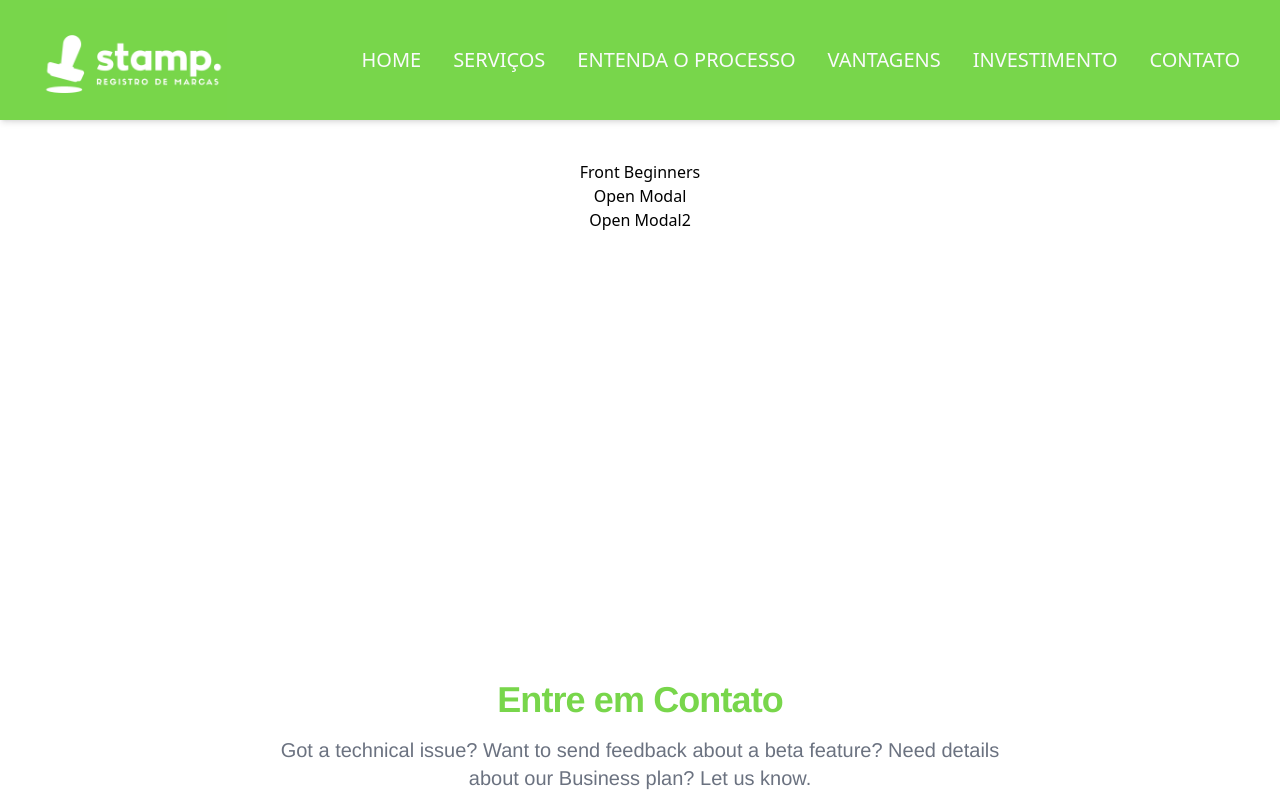
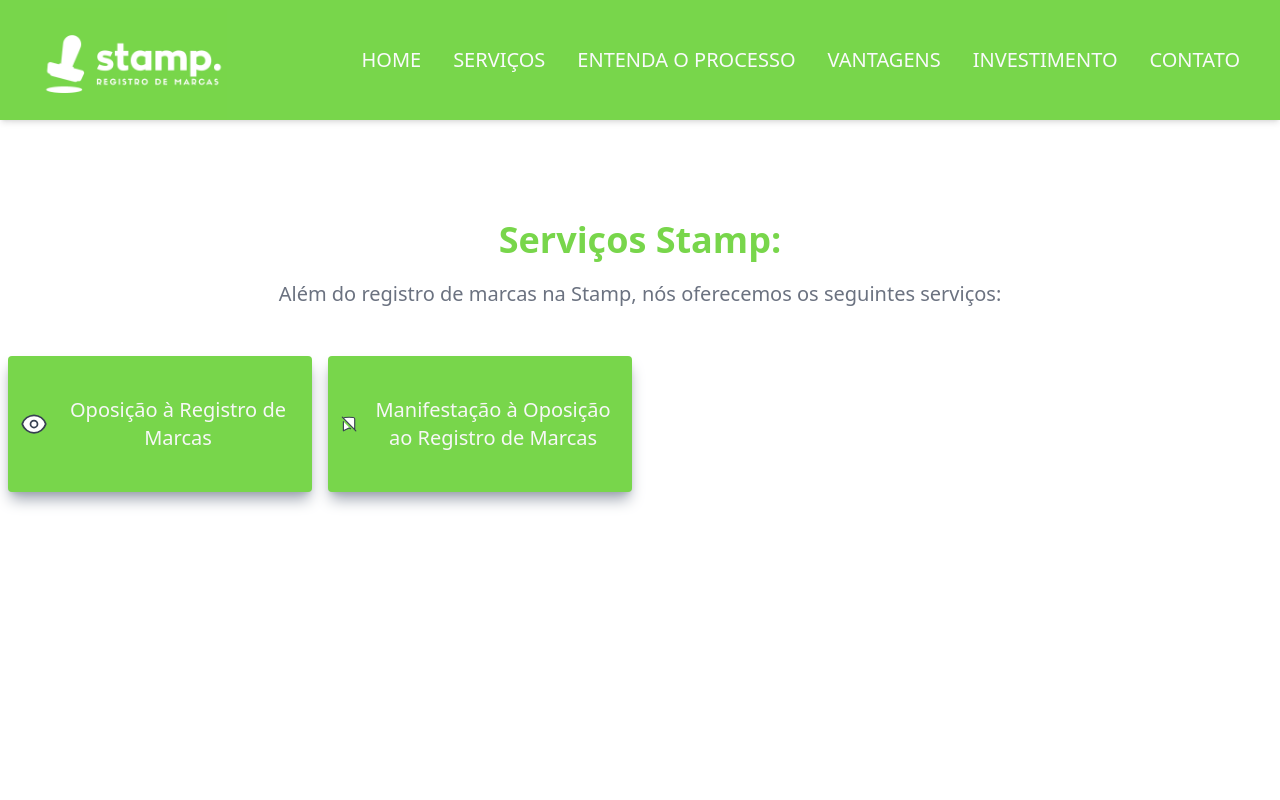
Before and after one commit to oscar-barreto/Stamp-front, a React (Vite) app in the folder stamp-front/: page /Services in a window 1280 px wide. Shown: the top 800 px of the page. Built offline with nearby package versions, Linux system fonts and the light colour scheme.

Commit message:
Services finally with the right design
 still not finished

```diff
--- a/stamp-front/src/components/Options/EyeIcon.jsx
+++ b/stamp-front/src/components/Options/EyeIcon.jsx
@@ -2,7 +2,7 @@
 const EyeIcon = () => {
   return (
     <div className="flex justify-center items-center">
-        <svg xmlns="http://www.w3.org/2000/svg" fill="white" viewBox="0 0 24 24" strokeWidth={1.5} stroke="currentColor" className=" w-8 h-8 mx-2 text-gray-400">
+        <svg xmlns="http://www.w3.org/2000/svg" fill="white" viewBox="0 0 24 24" strokeWidth={1.5} stroke="currentColor" className=" w-7 h-7 mr-2 text-gray-700">
             <path strokeLinecap="round" strokeLinejoin="round" d="M2.036 12.322a1.012 1.012 0 010-.639C3.423 7.51 7.36 4.5 12 4.5c4.638 0 8.573 3.007 9.963 7.178.07.207.07.431 0 .639C20.577 16.49 16.64 19.5 12 19.5c-4.638 0-8.573-3.007-9.963-7.178z" />
             <path strokeLinecap="round" strokeLinejoin="round" d="M15 12a3 3 0 11-6 0 3 3 0 016 0z" />
         </svg>
--- a/stamp-front/src/components/Options/Modal.jsx
+++ b/stamp-front/src/components/Options/Modal.jsx
@@ -4,12 +4,12 @@ const Modal = ({isOpen,setOpenModal, children}) => {
 
 if(isOpen) { return (
 
-    <div className="fixed bg-gray-300 z-2" style={{left:"0",top:"0", right:"0", bottom:'0'}}>
-        <div className="fixed top-1/2 left-1/2 p-40 rounded bg-[#f7f7f7] text-gray-600 text-xl font-light" style={{transform:"translate(-50%,-50%)"}}>
+    <div className="fixed bg-gray-200 z-2" style={{left:"0",top:"0", right:"0", bottom:'0'}}>
+        <div className="fixed top-1/2 left-1/2 p-5 shadow-lg shadow-gray-400 rounded-xl bg-[#f7f7f7] text-gray-600 text-xl font-light" style={{transform:"translate(-50%,-50%)"}}>
                 <div>
                     {children}
                 </div>
-                <button className="text-[--green] text-sm" onClick={(setOpenModal)}>Fechar</button>
+                <button className="text-white text-lg shadow shadow-md hover:opacity-95 shadow-gray-400 hover:opacity-95 hover:shadow-gray-500 px-4 py-2 rounded my-10" onClick={(setOpenModal)} style={{backgroundColor:"var(--green)"}}>Fechar</button>
         </div>
     </div>
 
--- a/stamp-front/src/components/Options/Options.jsx
+++ b/stamp-front/src/components/Options/Options.jsx
@@ -16,19 +16,43 @@ const Options = () => {
     <>
         <div className="w-100 h-40 bg-white"></div>
         {/* DIV CONTAINING THE MODAL GRID */}
-        <div className="flex justify-center items-center flex-col">
+        <div className="flex flex-col justify-center items-center my-10">
+            <h1 className="text-4xl font-semibold text-[--green] my-5">Serviços Stamp:</h1>
+            <h2 className="text-xl font-light text-gray-500">Além do registro de marcas na Stamp, nós oferecemos os seguintes serviços:</h2>
+        </div>
+        <div className="grid grid-cols-4">
 
-        Front Beginners
-        <button onClick={()=>setOpenModal(true)}>Open Modal</button>
-        <button onClick={()=>setOpenModal2(true)}>Open Modal2</button>
-        <div></div>
+
+        <div className="flex">
+        <button className="bg-[--green] text-xl font-medium py-10 shadow-lg shadow-gray-400  hover:shadow-gray-500 hover:opacity-95 m-2 p-3 rounded text-[#f7f7f7] flex justify-center items-center" onClick={()=>setOpenModal(true)}>
+        <EyeIcon/>
+        Oposição à Registro de Marcas</button>
+        </div>
+
+
+        <div className="flex">
+        <button className="bg-[--green] text-xl font-medium m-2 p-3 rounded shadow-lg shadow-gray-400 hover:opacity-95 hover:shadow-gray-500 text-[#f7f7f7] flex justify-center items-center" onClick={()=>setOpenModal2(true)}>
+
+        <svg xmlns="http://www.w3.org/2000/svg" fill="white" viewBox="0 0 24 24" strokeWidth={1.5} stroke="currentColor" className="w-8 h-8 mr-2 text-gray-700">
+        <path strokeLinecap="round" strokeLinejoin="round" d="M3 3l1.664 1.664M21 21l-1.5-1.5m-5.485-1.242L12 17.25 4.5 21V8.742m.164-4.078a2.15 2.15 0 011.743-1.342 48.507 48.507 0 0111.186 0c1.1.128 1.907 1.077 1.907 2.185V19.5M4.664 4.664L19.5 19.5" />
+        </svg>
+
+        Manifestação à Oposição ao Registro de Marcas</button>
+
+        </div>
+
+        {/* BUTTON PART OVER */}
 
         <Modal isOpen={openModal} setOpenModal={()=>setOpenModal(!openModal)}>
-            Esse aqui eh o modal 1 funcionando e eu vou dormir
+            <h1 className="text-2xl font-medium my-4 tracking-wide text-[--green]">Oposição à Registro de Marcas</h1>
+            <div className="border-b-2 my-2"></div>
+            <p className="leading-8 text-base tracking-wide text-gray-600 font-light">O serviço de oposição ao registro de marcas é uma estratégia fundamental de defesa dos direitos de propriedade intelectual. Ele age como uma barreira protetora, permitindo que uma entidade intervenha quando uma marca similar está em processo de registro, preservando a unicidade das marcas existentes e evitando confusões de mercado. A importância deste serviço para a segurança das identidades comerciais e direitos de propriedade é inestimável. A atuação ágil e certeira da Stamp, especialista no registro de marcas, é vital nesse processo. Os profissionais da Stamp trabalham de forma diligente para identificar conflitos potenciais, para intervir prontamente no processo de registro. </p>
         </Modal>
 
         <Modal isOpen={openModal2} setOpenModal={()=>setOpenModal2(!openModal2)}>
-            Esse aqui eh o modal 2 e finalmente funcionou
+        <h1 className="text-2xl font-medium my-4 tracking-wide text-[--green]">Manifestação à Oposição ao Registro de Marcas</h1>
+            <div className="border-b-2 my-2"></div>
+            <p className="leading-8 text-base tracking-wide text-gray-600 font-light">O serviço de Manifestação à Oposição de Registro de Marcas é uma importante ferramenta legal no campo de Propriedade Intelectual. Ele permite que as partes interessadas apresentem objeções formalmente contra o registro de uma marca que possa infringir seus próprios direitos de marca. Esse processo normalmente é conduzido pelo Instituto Nacional da Propriedade Industrial no Brasil, onde se pode contestar a originalidade, a confusibilidade ou a imitação de marcas já existentes. Este serviço é crucial para manter a justiça e a equidade no mercado, protegendo as empresas contra possíveis abusos. Através dele, pode-se garantir que cada marca registrada seja única e não cause confusão entre os consumidores, fortalecendo a identidade e a integridade das marcas. Além disso, reforça a importância de uma pesquisa prévia e um planejamento cuidadoso ao escolher uma marca. Os profissionais da Stamp trabalham de forma diligente para identificar conflitos potenciais, para defender prontamente o seu processo de registro. </p>
         </Modal>
 
 
```
